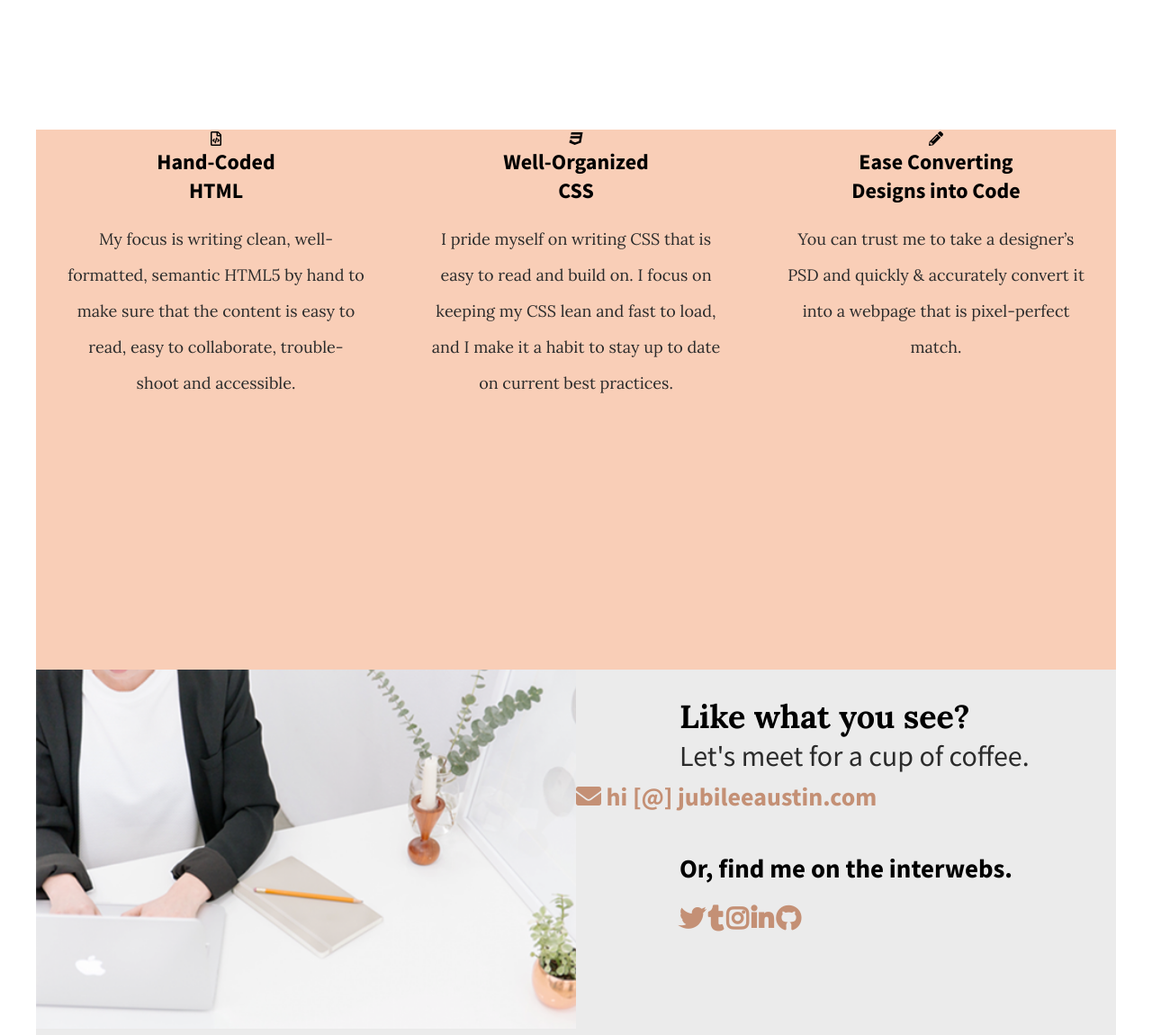
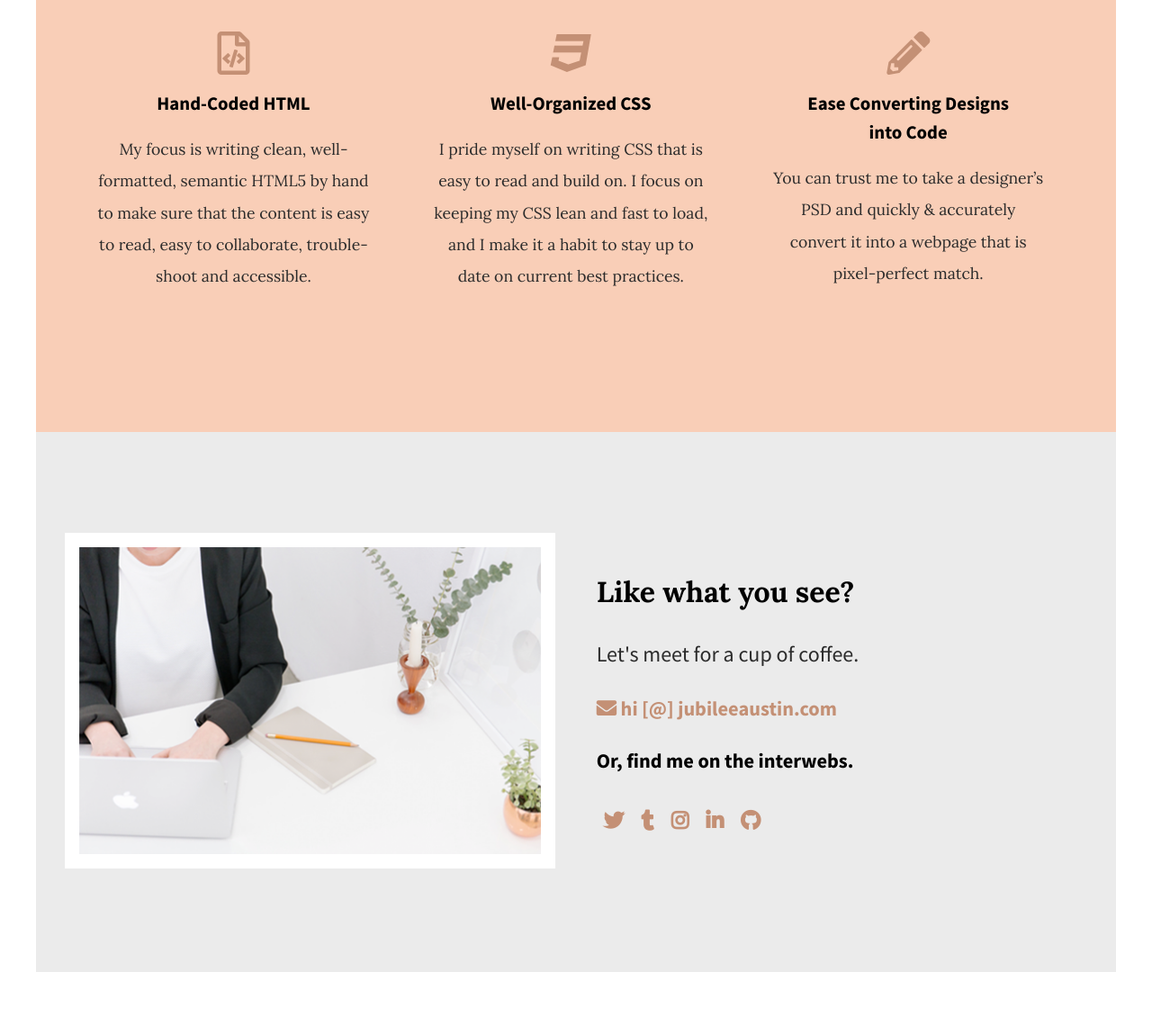
Before and after one commit to JessAbejar/jubilee-austen, a plain HTML site: page index.html in a window 1280 px wide. Shown: the part 1448-2598 px from the top of the page at 90% size. After the commit the page ends 2528 px from the top, so only its background shows below. Drawn offline with Linux system fonts and the light colour scheme.

Commit message:
v1.7.5 Responsive

```diff
--- a/css/main.css
+++ b/css/main.css
@@ -18,30 +18,58 @@ figure {
 img {
     width: 100%;
 }
-
-/***** GRID *****/
-.flex-container {
-    width: 100%;
-    display: flex;
-}
-.half-width {
-    width: 100%;
-    float: left;
-}
-.third-width {
-    width: 100%;
-    float: left;
-}
-
-/***** HEADER *****/
-
-header h1 {
+h1 {
     font-family: 'Lora', serif;
     color: #BBC085;
     font-size: 2rem;
 }
-nav {
-    margin: 0 auto;
+h2 {
+    font-family: 'Lora', serif;
+    font-size: 2rem;
+}
+h3 {
+    font-size: 1.5rem;
+    line-height: 2rem;
+}
+p {
+    font-size: 1.3rem;
+    line-height: 2.5rem;
+}
+
+
+/***** GRID *****/
+.flex-container, #contact {
+    width: 100%;
+    display: -webkit-box;
+    display: -moz-box;
+    display: -ms-flexbox;
+    display: -webkit-flex;
+    display: flex;
+    -webkit-box-direction: column;
+    -moz-box-direction: column;
+    -ms-flex-direction: column;
+    -webkit-flex-direction: column;
+    flex-direction: column;
+}
+.container {
+    width: 100%;
+}
+header {
+    padding-top: 2rem;
+}
+section {
+    padding: 1rem;
+}
+.half-width {
+    width: 100%;
+}
+.third-width {
+    width: 100%;
+}
+
+/***** HEADER *****/
+.callout {
+    padding: 1rem;
 }
 nav ul {
     padding: 0;
@@ -56,34 +84,20 @@ nav ul li a {
     color: #828282;
     padding: 0 0.5rem;
 }
-.header-bkgd {
-    width: 100%;
-}
-header h2 {
-    clear: both;
-    font-family: 'Lora', serif;
-    font-size: 2rem;
+.callout h2 {
     color: #9b9b9b;
 }
-header h2 span {
+.callout h2 span {
     color: #2b2b2b;
 }
 
 /***** ABOUT *****/
-
-#about .full-width {
-    padding: 80px 0;
-}
-#about h2 {
-    font-family: 'Lora', serif;
-    font-size: 36px;
+#bio.flex-container {
+    padding: 0;
 }
 
 #about p {
-    font-size: 21px;
     color: #7f7f7f;
-    line-height: 40px;
-    padding-right: 50px;
 }
 
 /***** WORK *****/
@@ -92,75 +106,50 @@ header h2 span {
     background-color: #f9ceb7;
     text-align: center;
 }
-#work .full-width {
-    padding: 115px 0;
-}
-#work img {
-    padding-bottom: 30px;
+#work i {
+    font-size: 3rem;
+    padding: 1rem;
+    color: #C49075;
 }
 #work h3 {
-    font-size: 24px;
     margin: 0 auto;
-    line-height: 32px;
-    width: 190px;
+    width: 70%;
 }
 #work p {
     font-family: 'Lora', serif;
-    font-size: 18px;
-    line-height: 30pt;
+    font-size: 1.1rem;
+    line-height: 2.2rem;
     color: #2b2b2b;
-    padding: 0 35px;
 }
 
 /***** CONTACT *****/
-
 #contact {
     background-color: #ebebeb;
 }
-#contact .full-width {
-    padding: 110px 0;
-}
-#contact-img {
-    border: 12px solid #ffffff;
-}
-#contact h2, #email-header, #socialmedia-header, #contact ul {
-    padding-left: 115px;
-}
-#envelope {
-    padding: 0 10px 0 115px;
-}
-#contact h2 {
-    font-family: 'Lora', serif;
-    font-size: 36px;
-    line-height: 44px;
-}
 #email-header {
-    font-size: 32px;
-    line-height: 44px;
+    font-size: 1.5rem;
+    line-height: 2.75rem;
     font-weight: 400;
-    margin: -30px 0 5px 0;
     color: #2b2b2b;
 }
 #socialmedia-header {
     font-weight: bold;
-    font-size: 29px;
-    line-height: 44px;
-    margin: 40px 0 0 0;
+    font-size: 1.4rem;
+    line-height: 2.75rem;
 }
 #contact a {
     text-decoration: none;
     color: #C49075;
     font-weight: bold;
-    font-size: 28px;
+    font-size: 1.4rem;
 }
 #contact ul {
     list-style: none;
+    padding: 0;
 }
 #contact ul li {
     display: inline-block;
-}
-#contact ul img {
-    padding-right: 48px;
+    padding: 0.5rem;
 }
 
 /** TABLET (>768px and <940px) **/
@@ -168,9 +157,32 @@ header h2 span {
     html {
         text-align: left;
     }
-    nav {
-        float: right;
-        padding: 75px 40px;
+    .flex-container, #contact {
+        -webkit-box-direction: row;
+        -moz-box-direction: row;
+        -ms-flex-direction: row;
+        -webkit-flex-direction: row;
+        flex-direction: row;
+        -webkit-box-align: center;
+        -moz-box-align: center;
+        -ms-flex-item-align: center;
+        -webkit-align-items: center;
+        align-items: center;
+        -webkit-box-pack: space-between;
+        -moz-box-pack: space-between;
+        -ms-flex-pack: space-between;
+        -webkit-justify-content: space-between;
+        justify-content: space-between;
+        padding: 0 2rem;
+    }
+    section {
+        padding: 2rem;
+    }
+    .half-width {
+        width: 48%;
+    }
+    h1 {
+        font-size: 2.3rem;
     }
     nav ul li {
         display: inline-block;
@@ -182,12 +194,81 @@ header h2 span {
         color: #828282;
         padding-left: 80px;
     }
+    #header-container {
+        background: url("../img/full-background.png") no-repeat center;
+        background-size: cover;
+        height: 400px;
+    }
+    .header-bkgd {
+        display: none;
+    }
+    .callout {
+        width: 75%;
+        padding: 2rem;
+    }
+    .callout h2 {
+        font-size: 3rem;
+    }
+    .about-flex-container {
+        -webkit-box-direction: column;
+        -moz-box-direction: column;
+        -ms-flex-direction: column;
+        -webkit-flex-direction: column;
+        flex-direction: column;
+    }
+    .work-flex-container {
+        display: -webkit-box;
+        display: -moz-box;
+        display: -ms-flexbox;
+        display: -webkit-flex;
+        display: flex;
+        -webkit-box-align: start;
+        -moz-box-align: start;
+        -ms-flex-item-align: start;
+        -webkit-align-items: flex-start;
+        align-items: flex-start;
+        -webkit-box-direction: row;
+        -moz-box-direction: row;
+        -ms-flex-direction: row;
+        -webkit-flex-direction: row;
+        flex-direction: row;
+    }
+    h3 {
+        font-size: 1.3rem;
+    }
+    #work p {
+        padding: 0 1.2rem;
+    }
+    #contact-img {
+        border: 1rem solid #ffffff;
+    }
 }
 
 /** DESKTOP (940px) **/
 @media all and (min-width: 940px) {
     #about, #work, #contact {
         height: 600px;
+        display: -webkit-box;
+        display: -moz-box;
+        display: -ms-flexbox;
+        display: -webkit-flex;
+        display: flex;
+        -webkit-box-align: center;
+        -moz-box-align: center;
+        -ms-flex-item-align: center;
+        -webkit-align-items: center;
+        align-items: center;
     }
-
+    #header-container {
+        background: url("../img/full-background.png") no-repeat center;
+        background-size: cover;
+        height: 600px;
+    }
+    .callout {
+        width: 70%;
+    }
+    .third-width {
+        width: 33%;
+        padding: 1rem;
+    }
 }
--- a/index.html
+++ b/index.html
@@ -25,12 +25,13 @@
                     </ul>
                 </nav>
             </div>
-
+            <div class="container" id="header-container">
+                <div class="callout">
+                    <h2><span>Hi,</span> I'm a  developer that loves clean &amp; elegant code.</h2>
+                </div>
                 <div class="header-bkgd">
                     <figure class="hero-img"><img src="img/full-background.png" alt="Minimal desk setting"></figure>
                 </div>
-                <div class="callout">
-                    <h2><span>Hi,</span> I'm a  developer that loves clean &amp; elegant code.</h2>
             </div>
         </header>
 
@@ -38,10 +39,11 @@
         <main>
             <!--About Section-->
             <section id="about">
+            <div class="about-flex-container">
                 <div class="heading">
                     <h2>A little bit about me.</h2>
                 </div>
-                <div class="flex-container">
+                <div class="flex-container" id="bio">
                     <div class="half-width">
                         <p>I’ve made my home base in Providence, Rhode Island, with my small growing family. My journey into tech started with a degree in journalism. As I started sharing my writing online, I was fascinated with how easily I could get my voice out there. I was hooked and wanted to learn how to build my own site to fit my own specific needs.</p>
                     </div>
@@ -49,10 +51,12 @@
                         <p>That curiosity then opened a door that could never be shut. When I learned how to build my first website, I realized I found something that gave me the freedom &amp; versatility I was looking for in my work. Now I’ve made a full switch to front-end development, where I can use my organization skills and eye for detail to write clean, elegant code.</p>
                     </div>
                 </div>
+            </div>
             </section>
 
             <!--Work Section-->
             <section class="flex-container" id="work">
+                <div class="work-flex-container">
                     <div class="third-width">
                         <i class="far fa-file-code"></i>
                         <h3>Hand-Coded HTML</h3>
@@ -68,15 +72,16 @@
                         <h3>Ease Converting Designs into Code</h3>
                         <p>You can trust me to take a designer’s PSD and quickly &amp; accurately convert it into a webpage that is pixel-perfect match.</p>
                     </div>
+                </div>
             </section>
 
 
         </main>
 
         <!--Footer-->
-        <footer class="flex-container" id="contact">
+        <footer id="contact">
             <div class="half-width">
-                <figure><img src="img/contact-image.png" alt="Contact Image" /></figure>
+                <figure><img src="img/contact-image.png" alt="Contact Image" id="contact-img"/></figure>
             </div>
             <div class="half-width">
                 <div class="contact-info">
```
Lines whose indentation alone changed are shown as unchanged.
